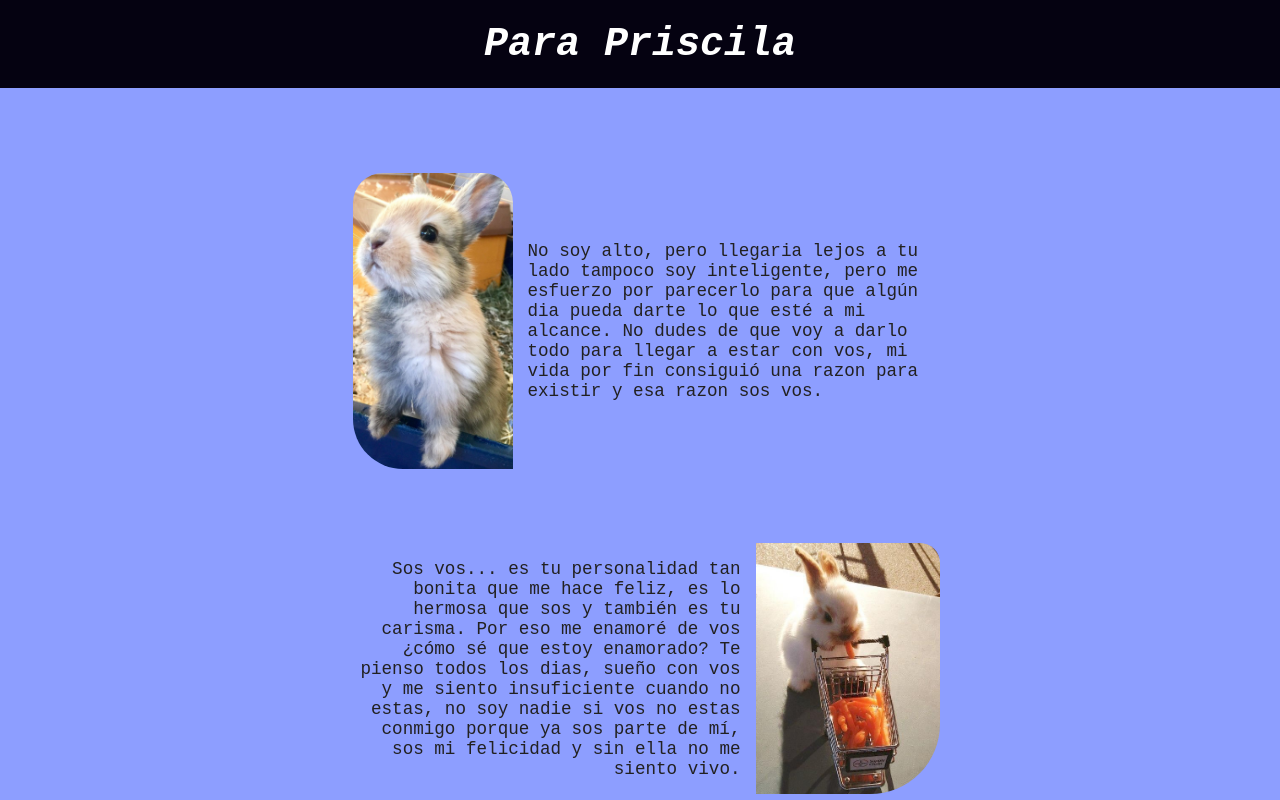
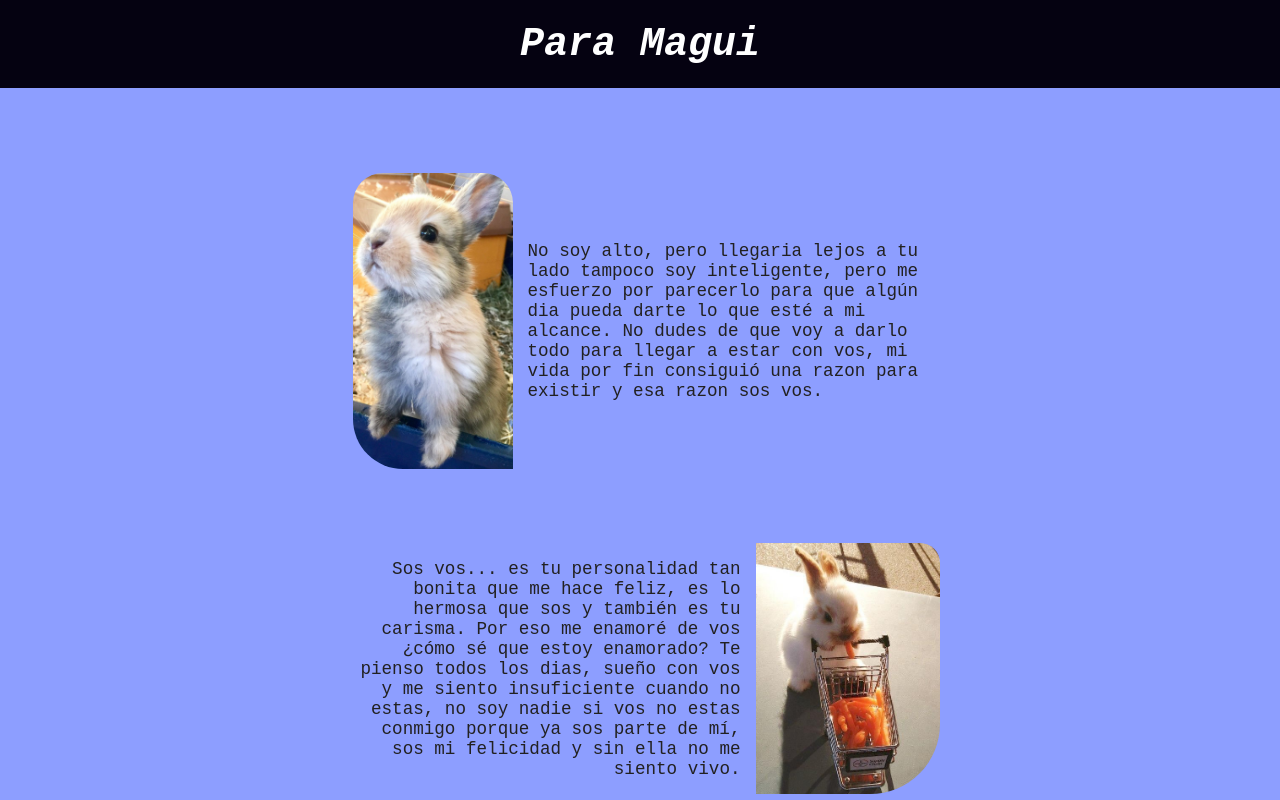
Before and after one commit to Brajah9/TeAmoKiki, a plain HTML site: page index.html in a window 1280 px wide. Shown: the top 800 px of the page. Drawn offline with Linux system fonts and the light colour scheme.

Commit message:
Update index.html

```diff
--- a/index.html
+++ b/index.html
@@ -4,7 +4,7 @@
     <meta charset="UTF-8">
     <meta http-equiv="X-UA-Compatible" content="IE=edge">
     <meta name="viewport" content="width=device-width, initial-scale=1.0">
-    <title>Para Priscila</title>
+    <title>Te amo Kiki</title>
     <link rel="stylesheet" href="style.css">
     <link rel="icon" href="conejo3.jpeg" type="image/x-icon">
 </head>
@@ -12,7 +12,7 @@
     <div class="container">
 
         <nav class="presentacion">
-            <h1>Para Priscila</h1>
+            <h1>Para Magui</h1>
         </nav>
 
         <div class="header2">
```
